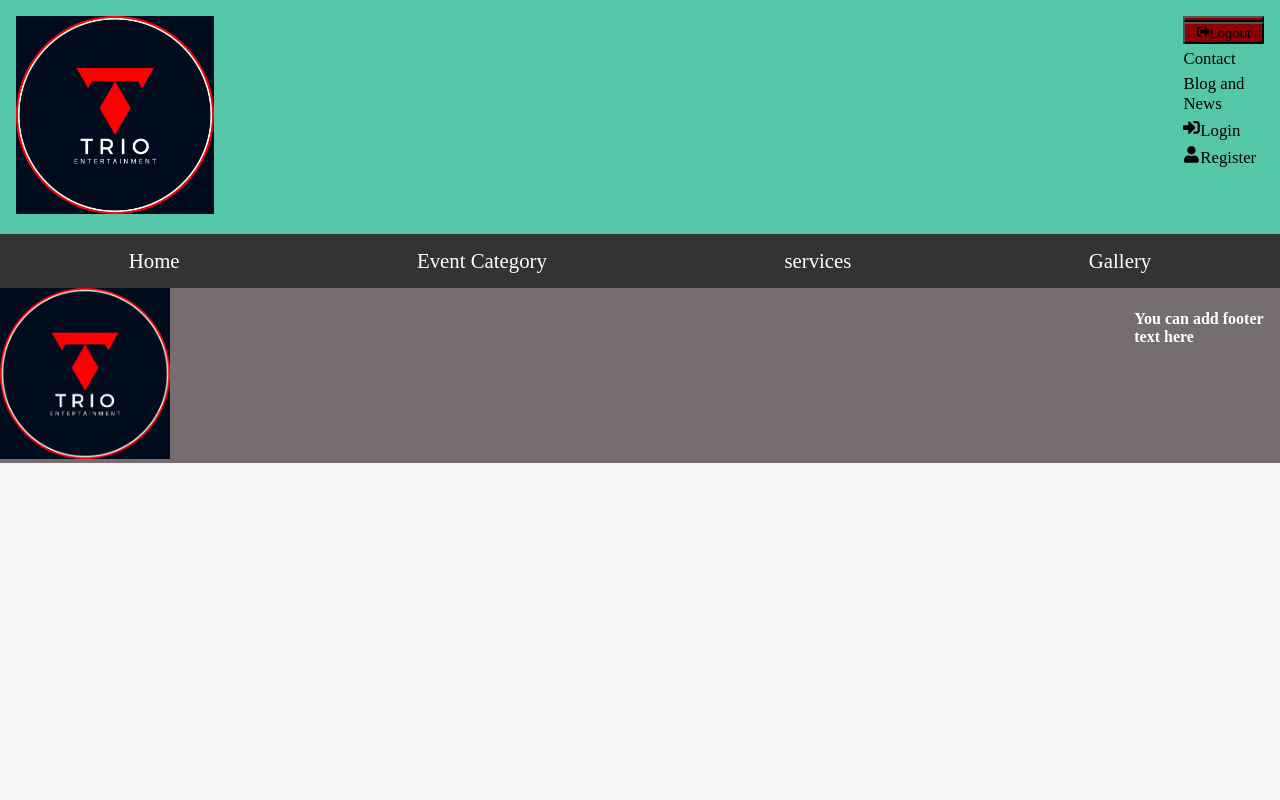
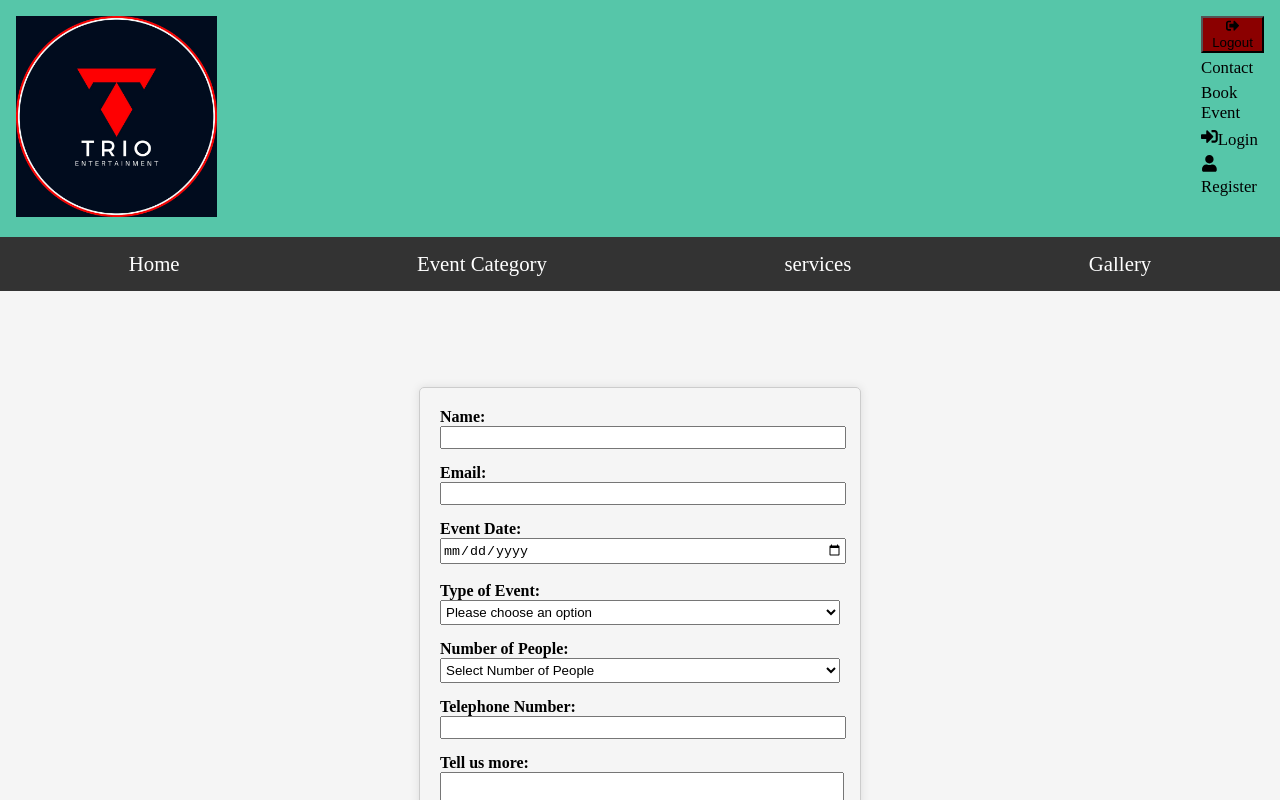
Before and after one commit to GeorgetteOlinga/TrioEventCenter-MERN-PROJECT, a React (Vite) app in the folder frontend/: page /event in a window 1280 px wide. Shown: the top 800 px of the page. Built offline with nearby package versions, Linux system fonts and the light colour scheme.

Commit message:
login & event form

```diff
--- a/frontend/src/App.jsx
+++ b/frontend/src/App.jsx
@@ -1,6 +1,7 @@
 import React from 'react'
 import { BrowserRouter as Router, Routes, Route } from "react-router-dom";
 import NavBar from "./components/NavBar/NavBar";
+import Event from "./components/Event/Event.jsx"
 // import MyRoutes from "./components/routes/Routes.jsx";
 import Header from "./components/header/Header";
 import 'react-toastify/dist/ReactToastify.css'
@@ -23,6 +24,7 @@ const App = () => {
         <Route path="/home" element={<Home />} />
         <Route path="/login" element={<Login />} />
         <Route path="/" element={<Register />} />
+        <Route path="/event" element={<Event />} />
       </Routes>
       <Footer />
     </div>
--- a/frontend/src/components/Event/Event.jsx
+++ b/frontend/src/components/Event/Event.jsx
@@ -1,5 +1,5 @@
 import React, { useState } from "react";
-import styles from "../styles/Event.module.css";
+import styles from "./Event.module.css";
 
 const Event = () => {
   const [name, setName] = useState("");
@@ -21,7 +21,7 @@ const Event = () => {
       detail: additionalInfo,
     };
 
-    fetch("http://localhost:4000/event", {
+    fetch("http://localhost:5000/event", {
       method: "post",
       body: JSON.stringify(obj),
       headers: {
@@ -69,20 +69,21 @@ const Event = () => {
       </label>
 
       <label>
-        Date:
+        Event Date:<br/>
         <input
           type="date"
+          className={styles.dateField}
+
           onChange={(e) => setDate(e.target.value)}
-          className={styles.inputField}
         />
-      </label>
+      </label><br/> <br/>
 
       <label>
         Type of Event:
         <select
           value={eventType}
           onChange={(e) => setEventType(e.target.value)}
-          className={styles.inputField}
+          className={styles.selectField}
         >
           <option value="">Please choose an option</option>
           <option value="Ceremony">Ceremony</option>
@@ -100,7 +101,7 @@ const Event = () => {
         <select
           value={numberOfPeople}
           onChange={(e) => setNumberOfPeople(e.target.value)}
-          className={styles.inputField}
+          className={styles.selectField}
         >
           <option value="">Select Number of People</option>
           <option value="50-150">50-150</option>
@@ -125,6 +126,7 @@ const Event = () => {
       <label>
         Tell us more:
         <textarea
+        rows={8}
           value={additionalInfo}
           onChange={(e) => setAdditionalInfo(e.target.value)}
           className={styles.inputField}
--- /dev/null
+++ b/frontend/src/components/Event/Event.module.css
@@ -0,0 +1,85 @@
+/* Signup.module.css */
+
+.eventForm {
+    max-width: 400px;
+    margin: 6rem auto;
+    padding: 20px;
+    border: 1px solid #ccc;
+    border-radius: 5px;
+    box-shadow: 0 0 10px rgba(0, 0, 0, 0.1);
+  }
+
+  .inputField {
+    display: flex;
+    flex-direction: column;
+    margin-bottom: 15px;
+    width: 100%;
+    padding: 2px 1px;
+  }
+
+  .formGroup {
+    margin-bottom: 15px;
+    display: flex;
+    flex-direction: column;
+  }
+
+  label {
+    font-weight: bold;
+    margin-bottom: 10px;
+
+  }
+
+  .input {
+    padding: 8px;
+    border: 1px solid #ccc;
+    border-radius: 3px;
+  }
+
+  .button {
+    background-color: #4caf50;
+    color: white;
+    padding: 10px 15px;
+    border: none;
+    border-radius: 4px;
+    cursor: pointer;
+  }
+  .dateField {
+    width: 100%;
+    padding: 2px 1px;
+  }
+
+  .selectField {
+    width: 100%;
+    padding: 3px 1px;
+    display: flex;
+    flex-direction: column;
+    margin-bottom: 15px;
+  }
+  .button:hover {
+    background-color: #45a049;
+  }
+
+  /* styles.css */
+
+  .error {
+    color: red;
+    font-weight: bold;
+    border: 1px solid #ff5c5c;
+    background-color: #ffe6e6;
+    padding: 10px;
+    margin: 10px 0;
+    border-radius: 5px;
+    text-align: center;
+    animation: fadeInDown 0.7s ease-out;
+  }
+
+  @keyframes fadeInDown {
+    from {
+      opacity: 0;
+      transform: translateY(-10px);
+    }
+    to {
+      opacity: 1;
+      transform: translateY(0);
+    }
+  }
--- a/frontend/src/components/LoginForm/Login.jsx
+++ b/frontend/src/components/LoginForm/Login.jsx
@@ -7,20 +7,35 @@ import { useNavigate } from 'react-router-dom';
 import { toast } from 'react-toastify';
 import { FaSignInAlt } from 'react-icons/fa';
 import { login, reset } from '../../store/auth/authSlice';
+import axios from 'axios'
 // import Spinner from '../components/Spinner'
 //-------------
 
 const Login = () => {
   const [email, setEmail] = useState("");
   const [password, setPassword] = useState("");
+  const [error, setError] = useState("");
+  const navigate = useNavigate()
 
-  const handleSubmit = () => {
+  const handleSubmit = async () => {
     let obj = {
       email,
       password,
     };
 
-    fetch("http://localhost:4000/login", {
+    try {
+      const request = await axios.post('http://localhost:5000/api/users/login', obj)
+      localStorage.setItem("token", request.data.token)
+      navigate("/home");
+    } catch (error) {
+      setError(error.message)
+      console.log(error)
+    }
+
+
+
+/**
+    fetch("http://localhost:5000/api/users/login", {
       method: "post",
       body: JSON.stringify(obj),
       headers: {
@@ -39,6 +54,7 @@ const Login = () => {
         }
         console.log(data);
       });
+       */
   };
 
   return (
@@ -59,12 +75,18 @@ const Login = () => {
           <div className={styles.formGroup}>
             <label>Password</label>
             <input
-              type="text"
+              type="password"
               value={password}
               onChange={(e) => setPassword(e.target.value)}
               className={styles.input}
             />
           </div>
+          ""
+          {error.trim().length > 0 &&
+           <div className={styles.formGroup}>
+           <div className={styles.error}>Password mismatch!</div>
+         </div>
+          }
           <button className={styles.button} onClick={handleSubmit}>
             Login
           </button>
--- a/frontend/src/components/NavBar/NavBar.jsx
+++ b/frontend/src/components/NavBar/NavBar.jsx
@@ -9,7 +9,7 @@ const NavBar = () => {
       <nav className={styles.navbar}>
         <ul>
           <li>
-            <Link to="/" className={styles.navLink}>
+            <Link to="/home" className={styles.navLink}>
               Home
             </Link>
           </li>
--- a/frontend/src/components/header/Header.jsx
+++ b/frontend/src/components/header/Header.jsx
@@ -26,15 +26,10 @@ const Header = () => {
         <img src={logo} alt="Logo" />
       </div>
       <div className={styles.header_right}>
-        <button>
-          {/* <EventModal /> */}
-        </button>
-
-          {/* <SignupModal /> */}
-
-        <button className='btn' onClick={onLogout}>          <FaSignOutAlt />Logout</button>
+        <button className='btn' onClick={onLogout}>
+        <FaSignOutAlt />Logout</button>
         <Link to="contact">Contact</Link>
-        <Link to="blog">Blog and News</Link>
+        <Link to="/event">Book Event</Link>
         <Link to='/login'><FaSignInAlt />Login</Link>
         <Link to="/"><FaUser />Register</Link>
       </div>
--- a/frontend/src/pages/home/Home.jsx
+++ b/frontend/src/pages/home/Home.jsx
@@ -1,7 +1,16 @@
-import React from "react";
+import React, { useEffect } from "react";
+import { useNavigate } from 'react-router-dom';
 import styles from "./Home.module.css";
 
 const Home = () => {
+  const navigate = useNavigate()
+  useEffect(() => {
+    const token = localStorage.getItem("token")
+
+    if(!token)  {
+      navigate("/login")
+    }
+  }, [])
   return (
     <div className={styles.wrapper}>
       <div>
```
